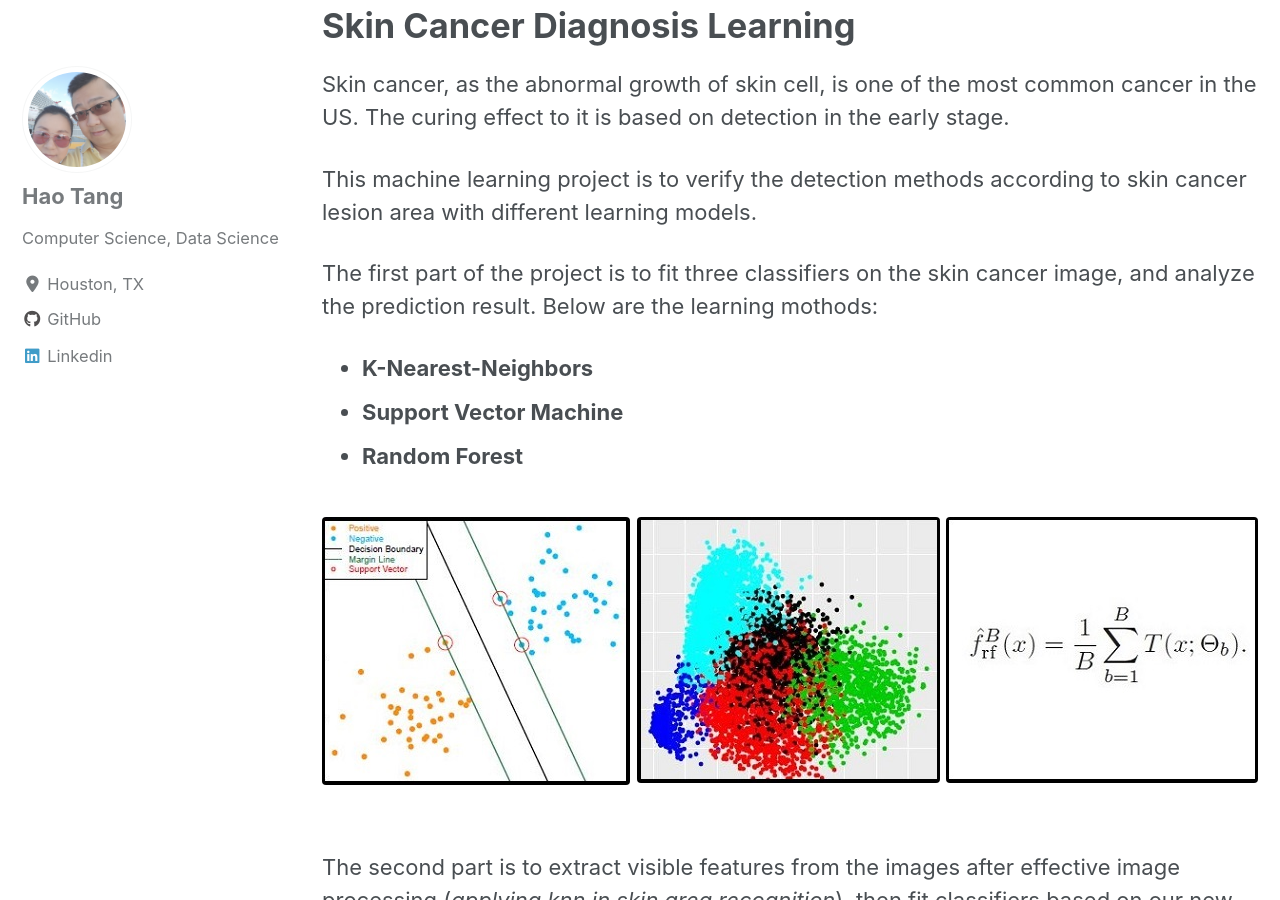
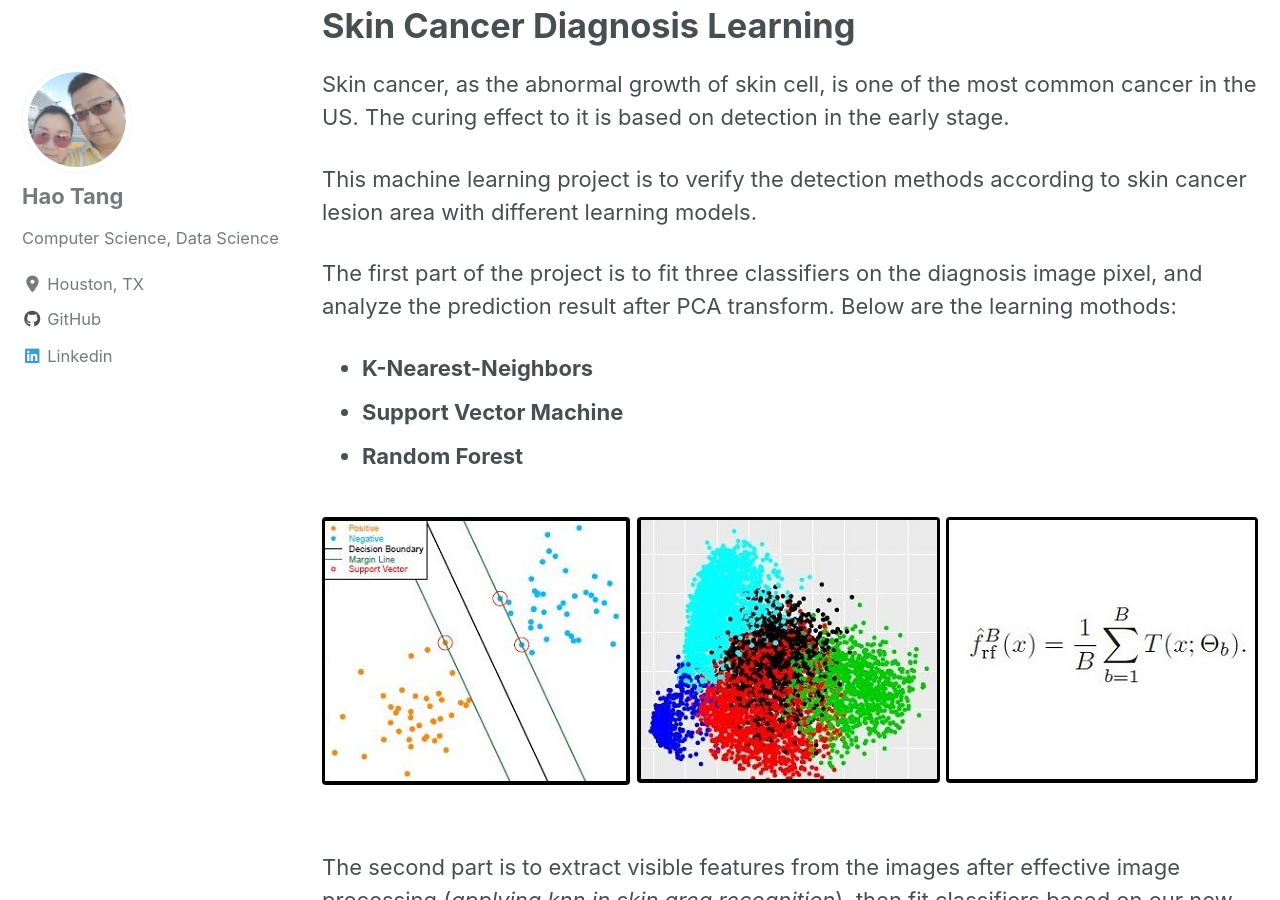
Before and after one commit to tanghao205/tanghao205.github.io, a Jekyll site: the page built from _pages/projects.md, in a window 1280 px wide and 900 px high, scrolled down 1651 px. Built offline with Jekyll 4.4.1, drawn with Linux system fonts in a browser that asks for light colours; cached includes are drawn as plain includes; nearby versions of some CDN libraries.

Commit message:
Update projects.md

```diff
--- a/_pages/projects.md
+++ b/_pages/projects.md
@@ -62,7 +62,7 @@ it is based on detection in the early stage.
 
 This machine learning project is to verify the detection methods according to skin cancer lesion area with different learning models.
 
-The first part of the project is to fit three classifiers on the skin cancer image, and analyze the prediction result. Below are the learning mothods:
+The first part of the project is to fit three classifiers on the diagnosis image pixel, and analyze the prediction result after PCA transform. Below are the learning mothods:
 
 - **K-Nearest-Neighbors**
 - **Support Vector Machine**
```
